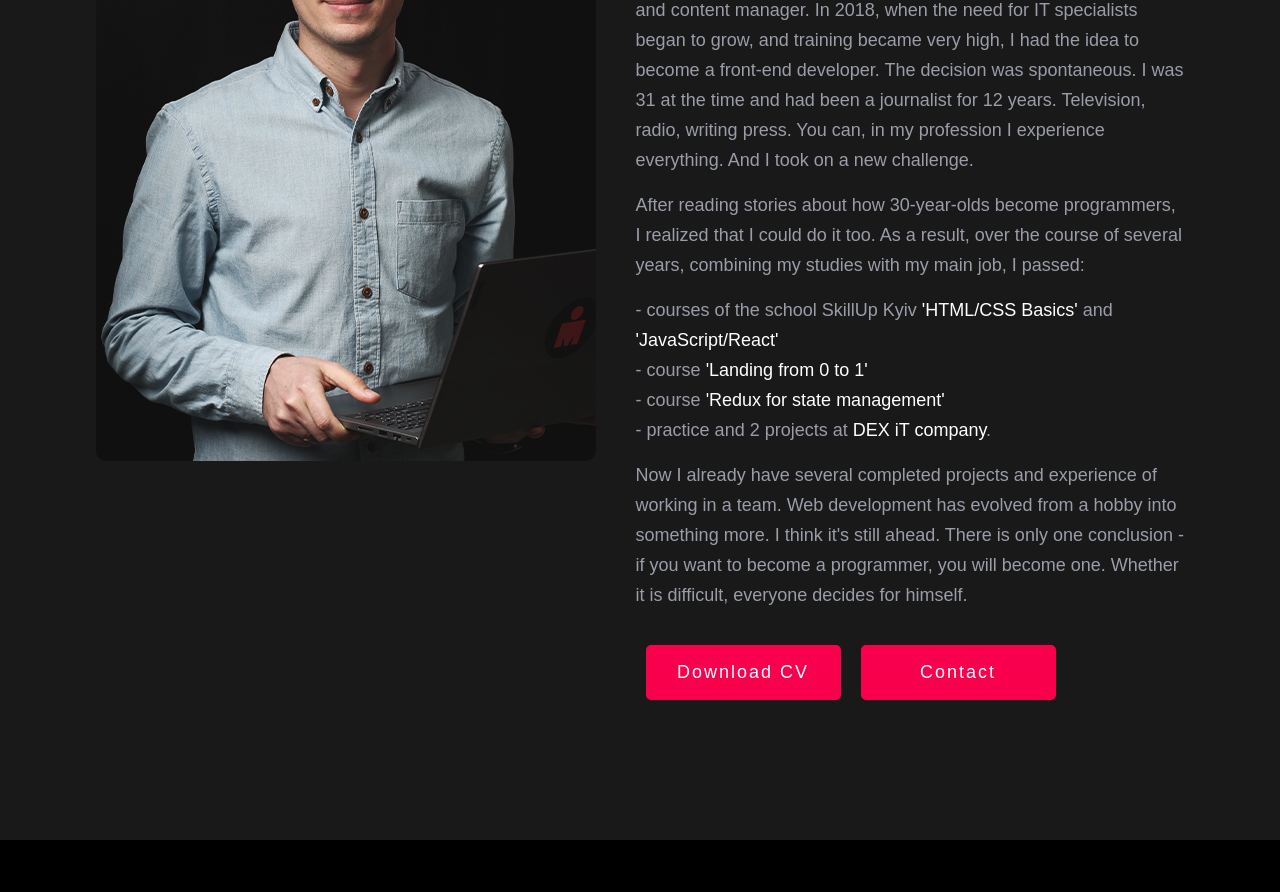
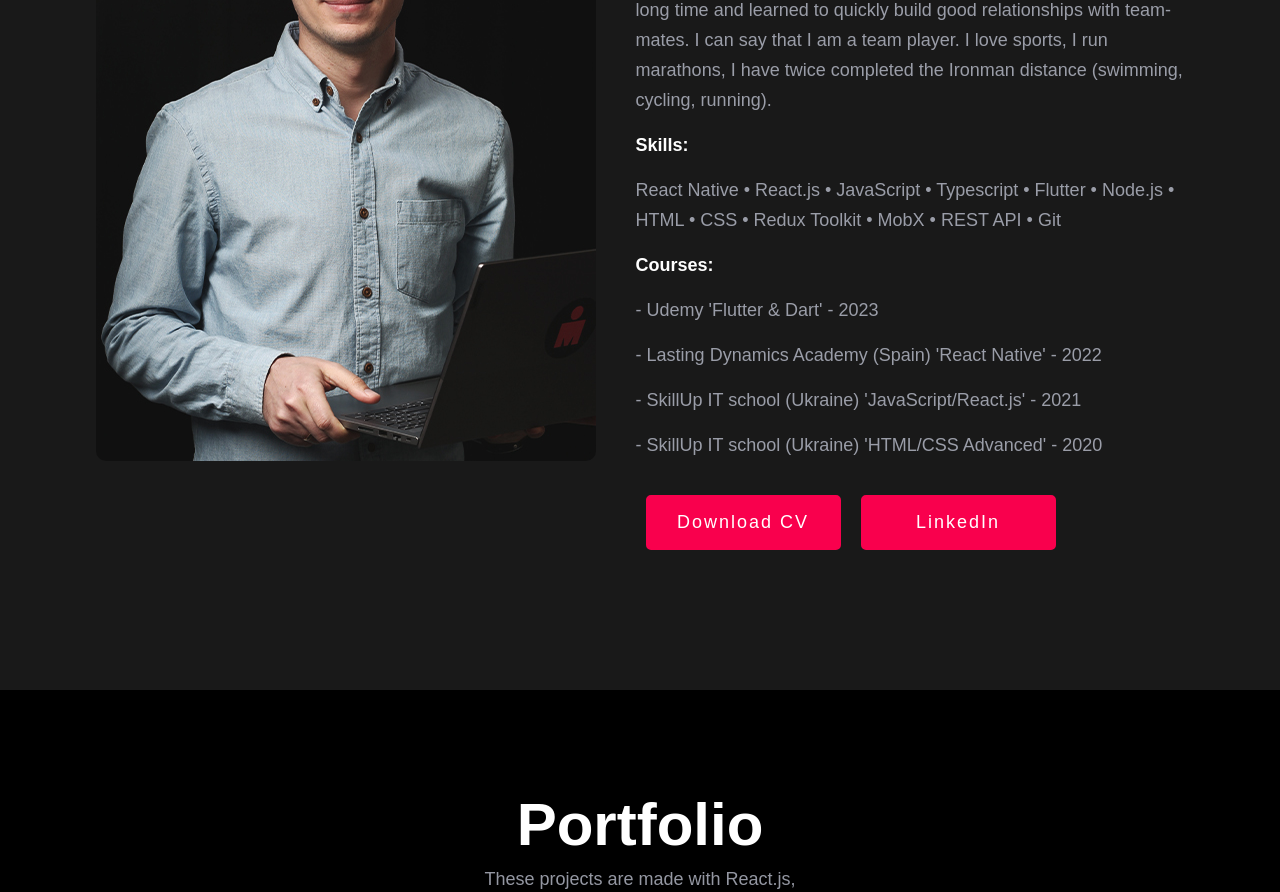
Before and after one commit to AlexanderBabak/portfolio, a React (Create React App) app: page / in a window 1280 px wide. Shown: the part 1040-1932 px from the top of the page. Built offline with nearby package versions, Linux system fonts and the light colour scheme.

Commit message:
fix data

```diff
--- a/public/locales/en/translation.json
+++ b/public/locales/en/translation.json
@@ -10,29 +10,24 @@
   "home": {
     "welcome": "WELCOME TO MY WORLD!",
     "name": "Alexander Babak",
-    "develop": "JS/React Developer"
+    "develop": "Mobile & Web developer"
   },
 
   "about": {
     "tittle": "About",
-    "text1": "In 2008 I wrote my first Hello World! I was the head of the press service of the FC 'Sheriff Tiraspol' (the same one that beat in 2021 'Real Madrid' at the Santiago Bernabeu).  I was also responsible for the work of the club website. There I first tried myself as a developer and content manager. In 2018, when the need for IT specialists began to grow, and training became very high, I had the idea to become a front-end developer. The decision was spontaneous. I was 31 at the time and had been a journalist for 12 years. Television, radio, writing press. You can, in my profession I experience everything. And I took on a new challenge.",
-    "text2": "After reading stories about how 30-year-olds become programmers, I realized that I could do it too. As a result, over the course of several years, combining my studies with my main job, I passed:",
-    "text2_p1": "- courses of the school SkillUp Kyiv ",
-    "text2_p2": "'HTML/CSS Basics'",
-    "text2_p3": "and ",
-    "text2_p4": "'JavaScript/React'",
-    "text2_p5": "- course ",
-    "text2_p6": "'Landing from 0 to 1'",
-    "text2_p7": "- course ",
-    "text2_p8": "'Redux for state management'",
-    "text2_p9": "- practice and 2 projects at ",
-    "text2_p10": "DEX iT company",
-    "text3": "Now I already have several completed projects and experience of working in a team. Web development has evolved from a hobby into something more. I think it's still ahead. There is only one conclusion - if you want to become a programmer, you will become one. Whether it is difficult, everyone decides for himself."
+    "text1": "I have more then 3 years of experience in UI development, of which 2 years is development on React and React Native. For the last 1,5 years I have been working in an international team of developers using the Agile methodology. Before worked for a football team for a long time and learned to quickly build good relationships with team-mates. I can say that I am a team player. I love sports, I run marathons, I have twice completed the Ironman distance (swimming, cycling, running).",
+    "text2": "Skills:",
+    "text2_p1": "React Native • React.js • JavaScript • Typescript • Flutter • Node.js • HTML • CSS • Redux Toolkit • MobX • REST API • Git",
+    "text3": "Courses:",
+    "text3_p1": "- Udemy 'Flutter & Dart' - 2023",
+    "text3_p2": "- Lasting Dynamics Academy (Spain) 'React Native' - 2022",
+    "text3_p3": "- SkillUp IT school (Ukraine) 'JavaScript/React.js' - 2021",
+    "text3_p4": "- SkillUp IT school (Ukraine) 'HTML/CSS Advanced' - 2020"
   },
 
   "buttons": {
     "cv": "Download CV",
-    "contact": "Contact"
+    "contact": "LinkedIn"
   },
 
   "portfolio": {
--- a/src/modules/about/About.js
+++ b/src/modules/about/About.js
@@ -23,64 +23,31 @@ function About() {
             <h1 className="about__heading">{t("about.tittle")}</h1>
             <div className="about__meta">
               <p className="about__text p__color">{t("about.text1")}</p>
-              <p className="about__text p__color">{t("about.text2")}</p>
-              <p className="about__text p__color">
-                {t("about.text2_p1")}
-                <a
-                  href="https://skillup.ua/lp/uiux-online/"
-                  target="_blank"
-                  rel="noreferrer"
-                >
-                  {t("about.text2_p2")}
-                </a>{" "}
-                {t("about.text2_p3")}
-                <a
-                  href="https://skillup.ua/lp/frontend-online/"
-                  target="_blank"
-                  rel="noreferrer"
-                >
-                  {t("about.text2_p4")}
-                </a>{" "}
-                <br />
-                {t("about.text2_p5")}
-                <a
-                  href="https://from0to1.com.ua/"
-                  target="_blank"
-                  rel="noreferrer"
-                >
-                  {t("about.text2_p6")}
-                </a>{" "}
-                <br />
-                {t("about.text2_p7")}
-                <a
-                  href="https://stepik.org/course/113714/promo"
-                  target="_blank"
-                  rel="noreferrer"
-                >
-                  {t("about.text2_p8")}
-                </a>{" "}
-                <br />
-                {t("about.text2_p9")}
-                <a href="https://dex-it.ru/" target="_blank" rel="noreferrer">
-                  {t("about.text2_p10")}
-                </a>
-                .
-              </p>
-              <p className="about__text p__color">{t("about.text3")}</p>
+              <p className="about__text p__color"><strong style={{color: '#fff'}}>{t("about.text2")}</strong></p>
+              <p className="about__text p__color">{t("about.text2_p1")}</p>
+              <p className="about__text p__color"><strong style={{color: '#fff'}}>{t("about.text3")}</strong></p>
+              <p className="about__text p__color">{t("about.text3_p1")}</p>
+              <p className="about__text p__color">{t("about.text3_p2")}</p>
+              <p className="about__text p__color">{t("about.text3_p3")}</p>
+              <p className="about__text p__color">{t("about.text3_p4")}</p>
               <div className="about__button d__flex align__items__center">
                 <a
                   className="button button--flex"
                   download=""
                   target="_blank"
                   rel="noreferrer"
-                  href="https://drive.google.com/file/d/1358Wxj-RUv8GAkhDMGa2_Wc0KVRUIQBY/view"
+                  href="https://drive.google.com/file/d/1aV7XLYjNp4cDSawu9l_5RuYU1VqRklpY/view"
                 >
                   <button className="about btn pointer">
                     {t("buttons.cv")}
                   </button>
                 </a>
 
-                <a href="#contact">
+                <a className="button button--flex"
+                   download=""
+                   target="_blank"
+                   rel="noreferrer"
+                   href="https://www.linkedin.com/in/alexander-babak-359131246">
                   <button className="about btn pointer">
                     {t("buttons.contact")}
                   </button>
--- a/src/modules/footer/Footer.js
+++ b/src/modules/footer/Footer.js
@@ -27,7 +27,7 @@ function Footer() {
         <InstagramIcon />
       </a>
       <a
-        href="https://github.com/bbkshow"
+        href="https://github.com/AlexanderBabak"
         target="_blank"
         rel="noreferrer"
         style={{ cursor: "pointer", marginRight: 10 }}
```
Also changed, not shown: public/locales/ru/translation.json (+10 -15 lines).
